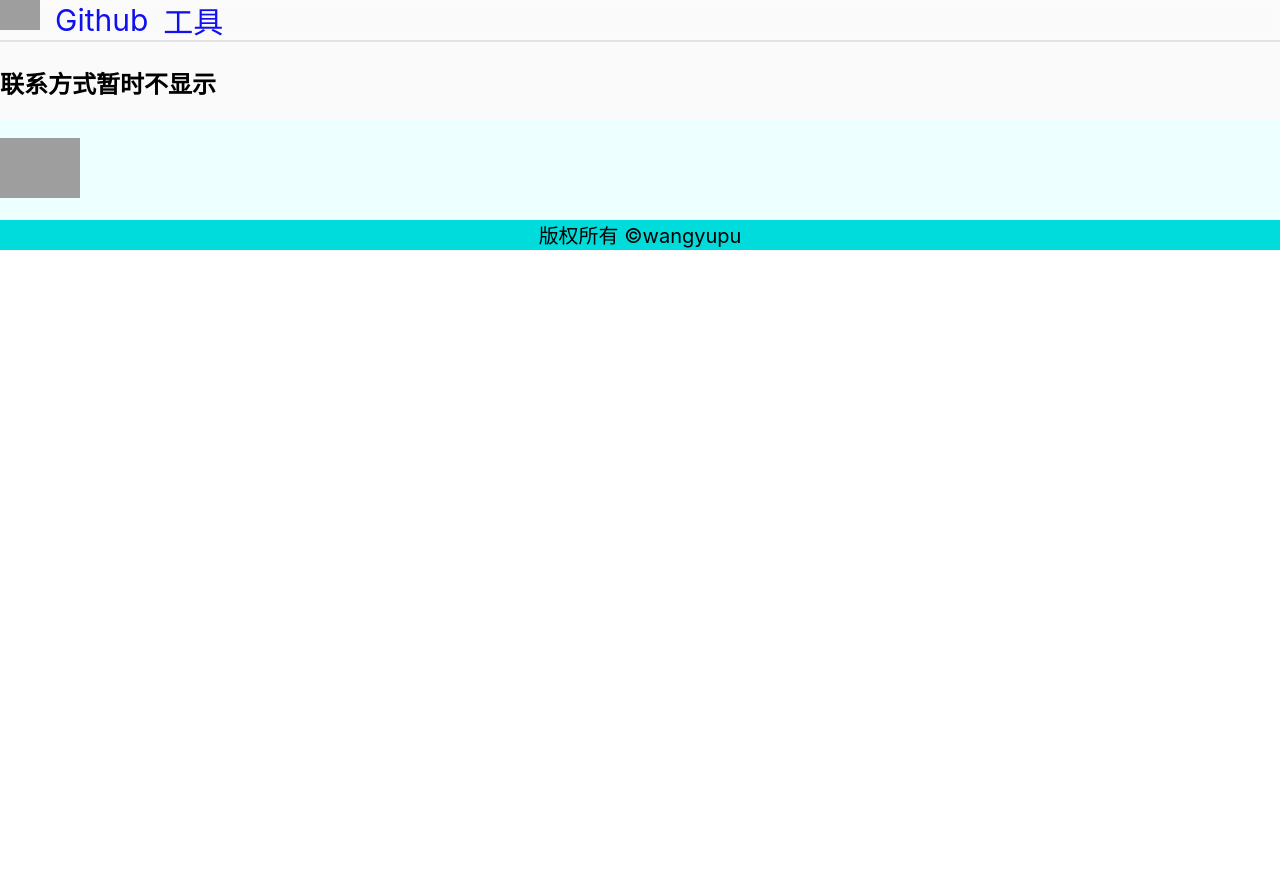
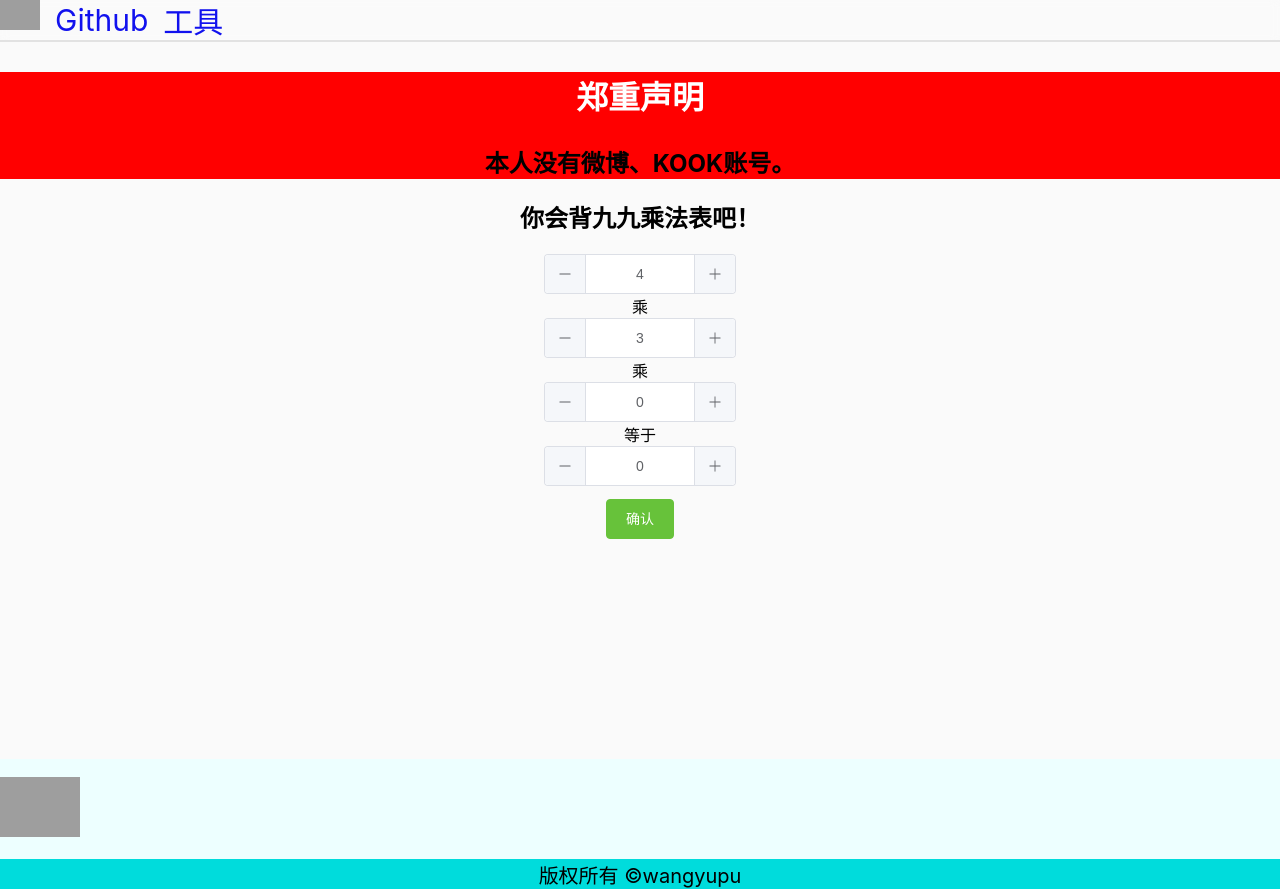
Before and after one commit to wang-yupu/wangyupu-website, a Vue app: page /contact in a window 1280 px wide. Before the commit the page ends 800 px from the top, so only its background shows below. Built offline with nearby package versions, Linux system fonts and the light colour scheme; grey boxes are pictures that could not be loaded.

Commit message:
添加联系方式

```diff
--- a/src/App.vue
+++ b/src/App.vue
@@ -1,6 +1,7 @@
 <script setup>
 import topbar from './components/topbar.vue'
 import wfooter from './components/wfooter.vue'
+
 </script>
 
 <template>
--- /dev/null
+++ b/src/components/wflexbox/flex_container.vue
@@ -0,0 +1,16 @@
+<script setup>
+
+</script>
+
+<template>
+<div class="wflexcontainer"><slot></slot></div>
+</template>
+
+<style scoped>
+.wflexcontainer {
+    display: flex;
+    flex-wrap: wrap;
+    justify-content: space-between;
+    width: 100%;
+}
+</style>
--- /dev/null
+++ b/src/components/wflexbox/flex_item.vue
@@ -0,0 +1,15 @@
+<script setup>
+
+</script>
+
+<template>
+<div class="wflexitem"><slot></slot></div>
+
+</template>
+
+<style scoped>
+.wflexitem {
+    flex: 0 0 25%;
+    text-align: center;
+}
+</style>
--- a/src/pages/contact.vue
+++ b/src/pages/contact.vue
@@ -1,20 +1,129 @@
 <script setup>
 import {ref} from 'vue'
+import { ElMessage } from 'element-plus'
+import flex_container from './../components/wflexbox/flex_container.vue'
+import flex_item from './../components/wflexbox/flex_item.vue'
+
 document.title = "wangyupu | 联系我"
+
+const unlock = ref(false)
+
+if (localStorage['contactVisible']){
+        unlock.value = true
+}
+
 function random(min, max) {
     return Math.floor(Math.random() * (max - min + 1) + min);
 }
 const int1 = ref(random(1,9))
 const int2 = ref(random(1,9))
-const answer = int1.value*int2.value
+const int3 = ref(0)
+const answer = ref(0)
+
+function confirm() {
+    if (int3.value == "" || answer.value == "") {
+        ElMessage({
+            message: '答案或第三个因素不能为0',
+            type: 'warning',
+            grouping:true
+        })
+        }
+    else if (int1.value * int2.value * int3.value == answer.value) {
+        ElMessage({
+            message: '答案正确',
+            type: 'success',
+            grouping:true})
+        unlock.value = true
+        localStorage['contactVisible'] = true
+        }
+
+
+    else {
+        int1.value = random(1,9)
+        int2.value = random(1,9)
+        int3.value = 0
+        answer.value = 0
+        ElMessage({
+            message: '错误的答案',
+            type: 'error',
+            grouping:true})
+        }
+    }
+
 </script>
 
 <template>
 <div>
-<h1>联系方式暂时不显示</h1>
+    <div class="statement">
+        <h1 class="statement_title">郑重声明</h1>
+        <h2>本人没有微博、KOOK账号。</h2>
+    </div>
+    <div class="content">
+    <div class="lock" v-if="!unlock">
+        <h1>你会背九九乘法表吧！</h1>
+        <el-input-number v-model="int1" readonly class="lock_input" size="large"></el-input-number><br>
+        <span>乘</span><br>
+        <el-input-number v-model="int2" readonly class="lock_input" size="large"></el-input-number><br>
+        <span>乘</span><br>
+        <el-input-number v-model="int3" class="lock_input" size="large" placeholder="第三个因数"></el-input-number><br>
+        <span>等于</span><br>
+        <el-input-number v-model="answer" class="lock_input" size="large" placeholder="答案"></el-input-number><br>
+        <el-button class="confirm_button" size="large" type="success" @click="confirm">确认</el-button>
+    </div>
+    <div class="contact_info" v-if="unlock">
+        <h1 class="contact_info_title">联系方式</h1>
+        <div>
+            <flex_container class="contact_info_container">
+                <flex_item>
+                    <span>电子邮件地址: </span><span>me@wytl.cc</span>
+                </flex_item>
+                <flex_item>
+                    <img src="https://www.bilibili.com/favicon.ico">
+                    <a href="https://bilibili.com" class="nocolor_link">bilibili</a>
+                    <span>:</span>
+                    <a href="https://space.bilibili.com/562339936" class="nocolor_link">waangyupu</a>
+                </flex_item>
+                <flex_item>
+                    <svg xmlns="http://www.w3.org/2000/svg" fill="#737DEE" width="30" height="30" viewBox="0 0 16 16"><path d="M13.545 2.907a13.227 13.227 0 0 0-3.257-1.011.05.05 0 0 0-.052.025c-.141.25-.297.577-.406.833a12.19 12.19 0 0 0-3.658 0 8.258 8.258 0 0 0-.412-.833.051.051 0 0 0-.052-.025c-1.125.194-2.22.534-3.257 1.011a.041.041 0 0 0-.021.018C.356 6.024-.213 9.047.066 12.032c.001.014.01.028.021.037a13.276 13.276 0 0 0 3.995 2.02.05.05 0 0 0 .056-.019c.308-.42.582-.863.818-1.329a.05.05 0 0 0-.01-.059.051.051 0 0 0-.018-.011 8.875 8.875 0 0 1-1.248-.595.05.05 0 0 1-.02-.066.051.051 0 0 1 .015-.019c.084-.063.168-.129.248-.195a.05.05 0 0 1 .051-.007c2.619 1.196 5.454 1.196 8.041 0a.052.052 0 0 1 .053.007c.08.066.164.132.248.195a.051.051 0 0 1-.004.085 8.254 8.254 0 0 1-1.249.594.05.05 0 0 0-.03.03.052.052 0 0 0 .003.041c.24.465.515.909.817 1.329a.05.05 0 0 0 .056.019 13.235 13.235 0 0 0 4.001-2.02.049.049 0 0 0 .021-.037c.334-3.451-.559-6.449-2.366-9.106a.034.034 0 0 0-.02-.019Zm-8.198 7.307c-.789 0-1.438-.724-1.438-1.612 0-.889.637-1.613 1.438-1.613.807 0 1.45.73 1.438 1.613 0 .888-.637 1.612-1.438 1.612Zm5.316 0c-.788 0-1.438-.724-1.438-1.612 0-.889.637-1.613 1.438-1.613.807 0 1.451.73 1.438 1.613 0 .888-.631 1.612-1.438 1.612Z"/></svg>
+                    <a href="https://discord.com" class="nocolor_link">Discord</a>
+                    <span>:</span>
+                    <span>wangyupu</span>
+                </flex_item>
+            </flex_container>
+        </div>
+    </div>
+</div>
 </div>
 </template>
 
 <style scoped>
-
+.statement {
+    background-color: red;
+    text-align: center;
+}
+.statement_title {
+    color: white;
+    font-size: 200%;
+}
+.lock {
+    text-align: center;
+}
+.lock_input {
+    width: 15%;
+}
+.confirm_button {
+    margin-top:1%;
+}
+.contact_info_title {
+    text-align: center;
+}
+.contact_info_container {
+    font-size: 120%;
+    align-items: center;
+    margin-bottom: 3%;
+}
+.content {
+    height:70vh;
+    align-items: center;
+}
 </style>
--- a/src/style.css
+++ b/src/style.css
@@ -17,7 +17,6 @@ button {
   font-size: 1em;
   font-weight: 500;
   font-family: inherit;
-  background-color: #1a1a1a;
   cursor: pointer;
   transition: border-color 0.25s;
 }
```
